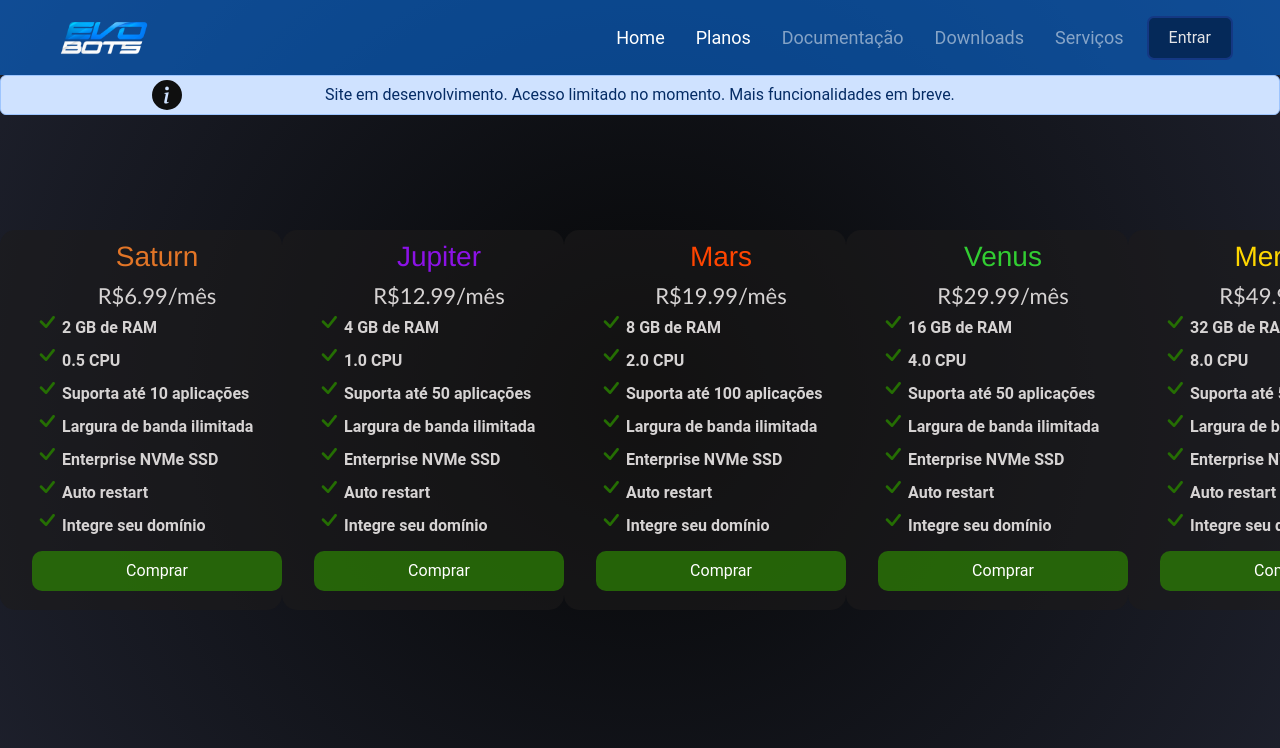
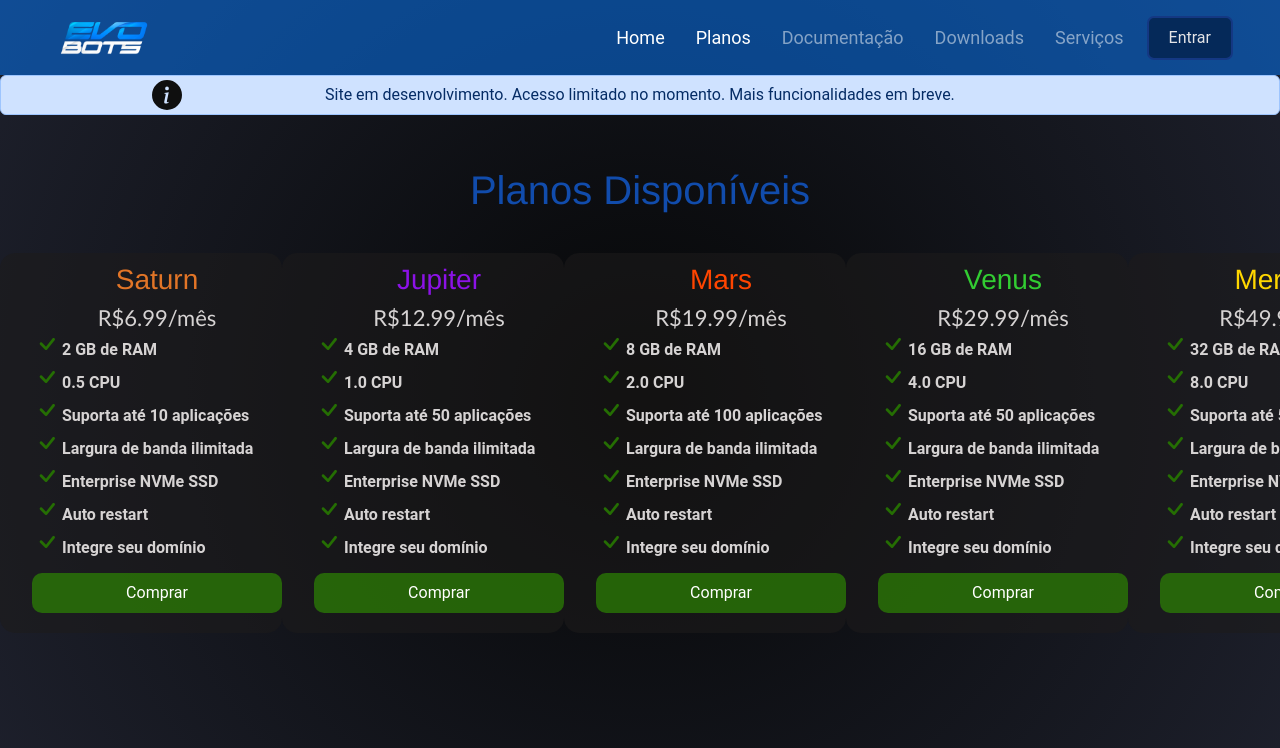
Before and after one commit to luanolidev/frontend-evohosting, a website: page src/views/plan.html in a window 1280 px wide. Shown: the top 748 px of the page. Drawn offline with nearby package versions, Linux system fonts and the light colour scheme; a web font is replaced by a local one.

Commit message:
interface melhorada página planos

```diff
--- a/src/styles/style.css
+++ b/src/styles/style.css
@@ -353,11 +353,18 @@ h3 {
     font-size: 20px;
 }
 
+#plans {
+    margin-top: 4%;
+    color: #114cac;
+    text-align: center;
+    font-family: 'Franklin Gothic Medium', 'Arial Narrow', Arial, sans-serif;
+}
+
 .plans-container-wrapper {
     display: flex;
     justify-content: space-evenly;
-    margin-top: 9%;
-    margin-bottom: 11%;
+    margin-top: 3%;
+    margin-bottom: 10.50%;
 }
 
 .plans-container {
--- a/src/views/plan.html
+++ b/src/views/plan.html
@@ -50,6 +50,8 @@
     Site em desenvolvimento. Acesso limitado no momento. Mais funcionalidades em breve.
     </div>
 </div>
+
+   <h1 id="plans">Planos Disponíveis</h1>
 
   <div class="plans-container-wrapper">
     <div class="plans-container">
```
